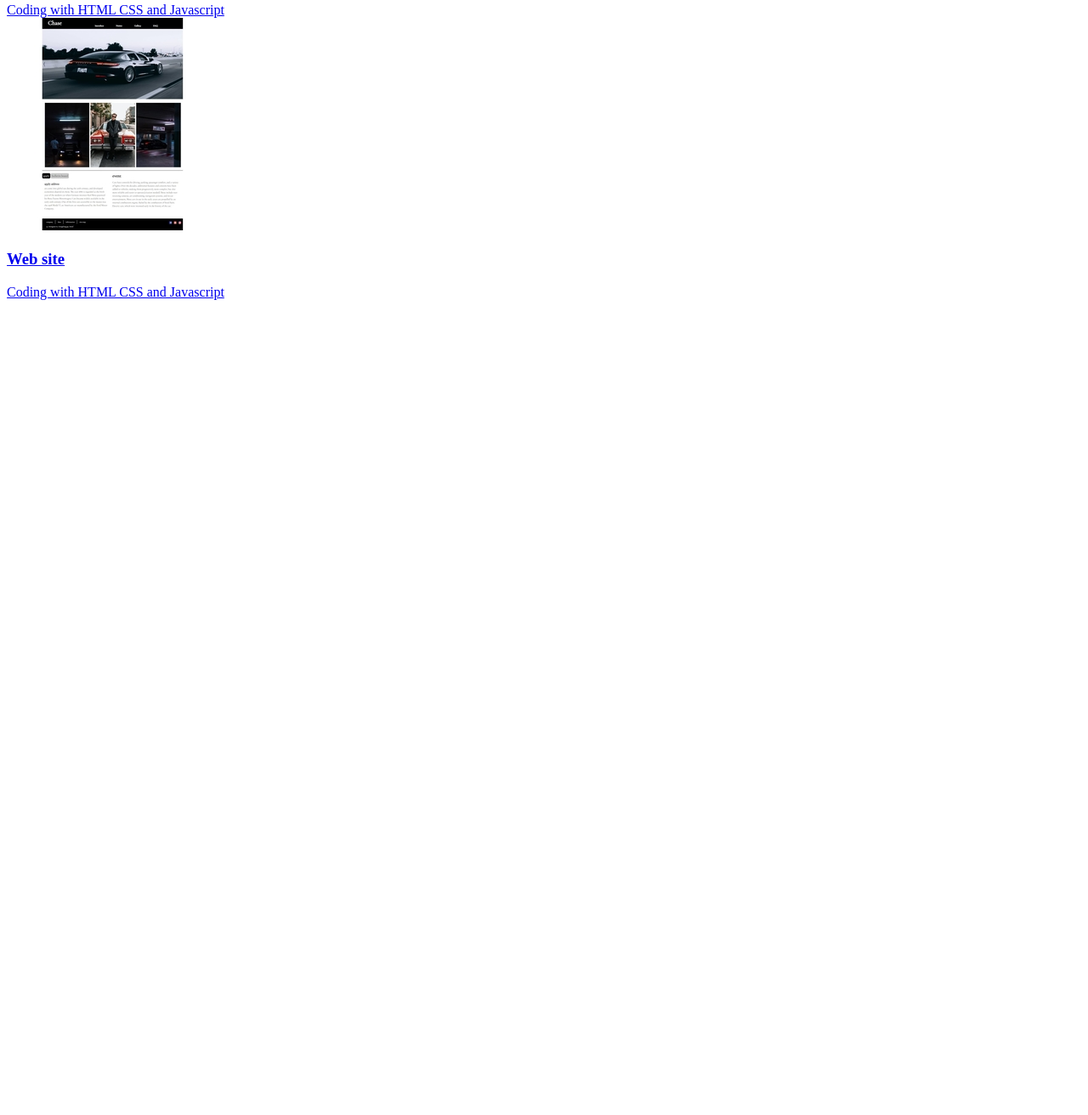
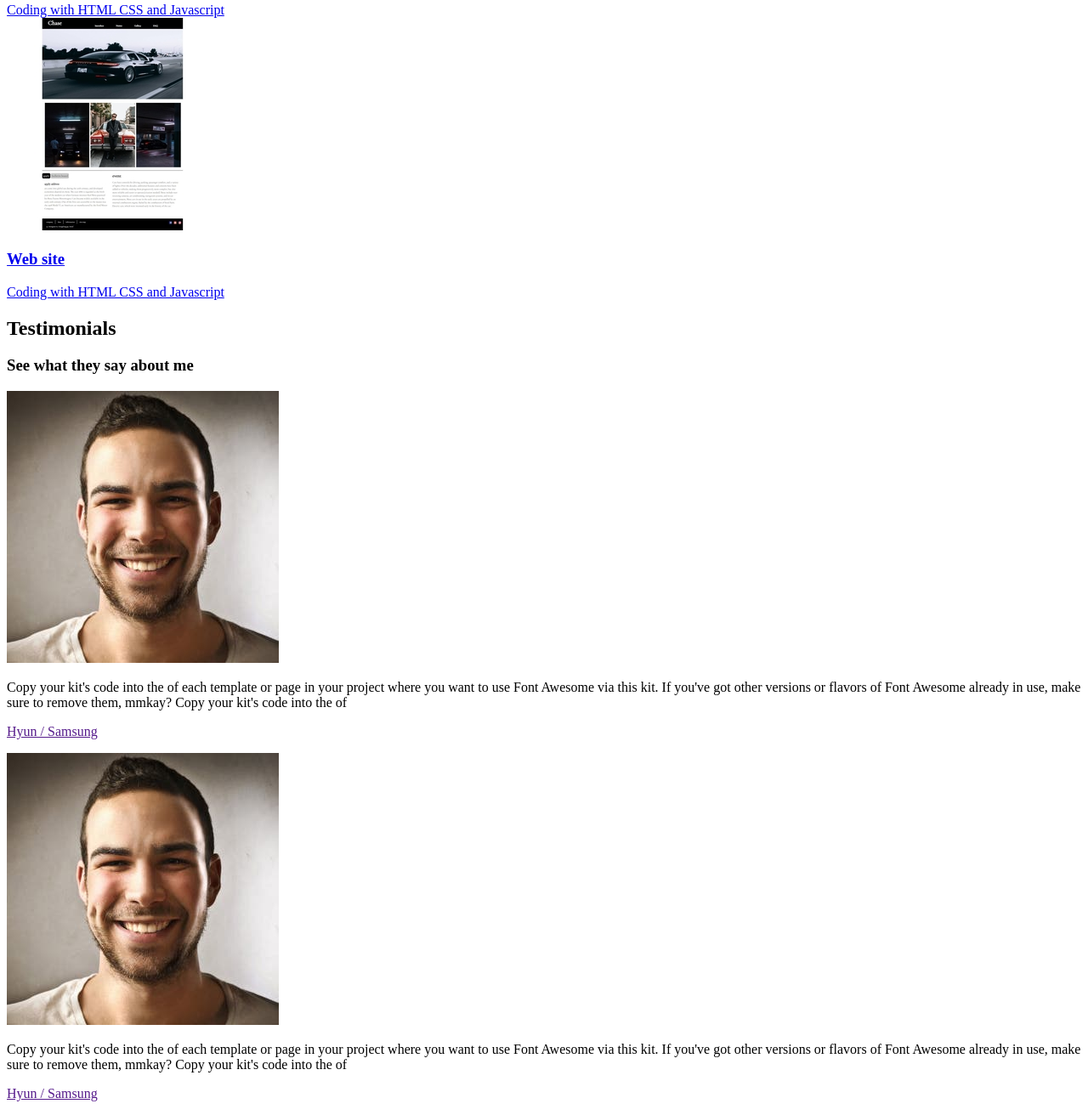
Before and after one commit to Hyun-99/portpolio-practice, a plain HTML site: page index.html in a window 1280 px wide. Shown: the part 5168-6480 px from the top of the page at 85% size. Before the commit the page ends 5529 px from the top, so only its background shows below. Drawn offline with Linux system fonts and the light colour scheme.

Commit message:
html testimonial

```diff
--- a/index.html
+++ b/index.html
@@ -252,7 +252,31 @@
     </section>
 
     <!-- Testimonial -->
-    <section id="testimonial"></section>
+    <section id="testimonial">
+      <h1>Testimonials</h1>
+      <h3>See what they say about me</h3>
+      <div class="testimonials">
+        <img src="image/people.jpg" alt="people" class="testimonial__avatar">
+        <div class="testimonial__speech-bubble">
+          <p>Copy your kit's code into the of each template or page in your project where you want to use Font Awesome via this kit.
+            If you've got other versions or flavors of Font Awesome already in use, make sure to remove them, mmkay?
+            Copy your kit's code into the of
+          </p>
+          <p class="name"><a href="">Hyun / Samsung</a></p>
+        </div>
+      </div>
+
+      <div class="testimonials">
+        <img src="image/people.jpg" alt="people" class="testimonial__avatar">
+        <div class="testimonial__speech-bubble">
+          <p>Copy your kit's code into the of each template or page in your project where you want to use Font Awesome via this kit.
+            If you've got other versions or flavors of Font Awesome already in use, make sure to remove them, mmkay?
+            Copy your kit's code into the of
+          </p>
+          <p class="name"><a href="">Hyun / Samsung</a></p>
+        </div>
+      </div>
+    </section>
 
     <!-- Contact -->
     <section id="contact"></section>
```
Also changed, not shown: image/people.jpg (added).
